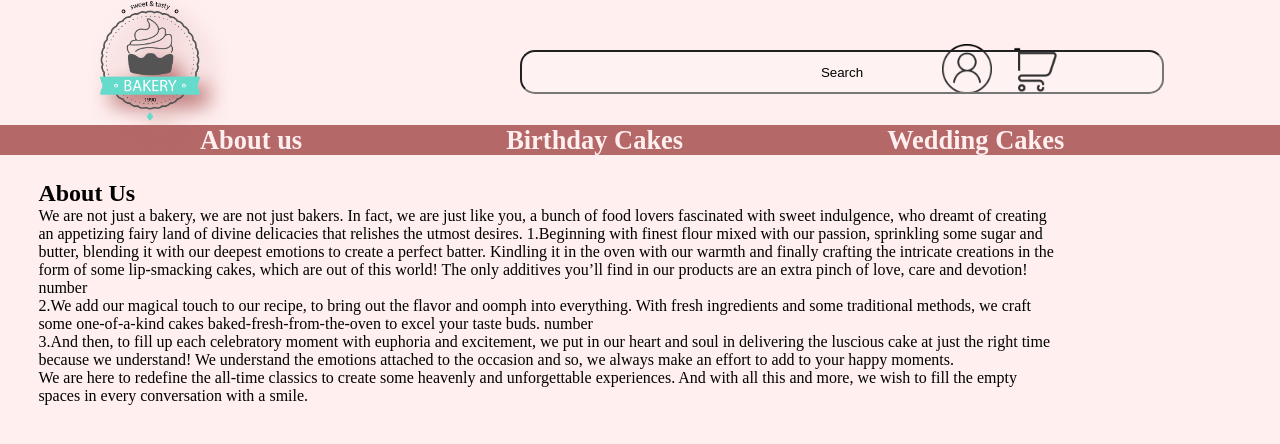
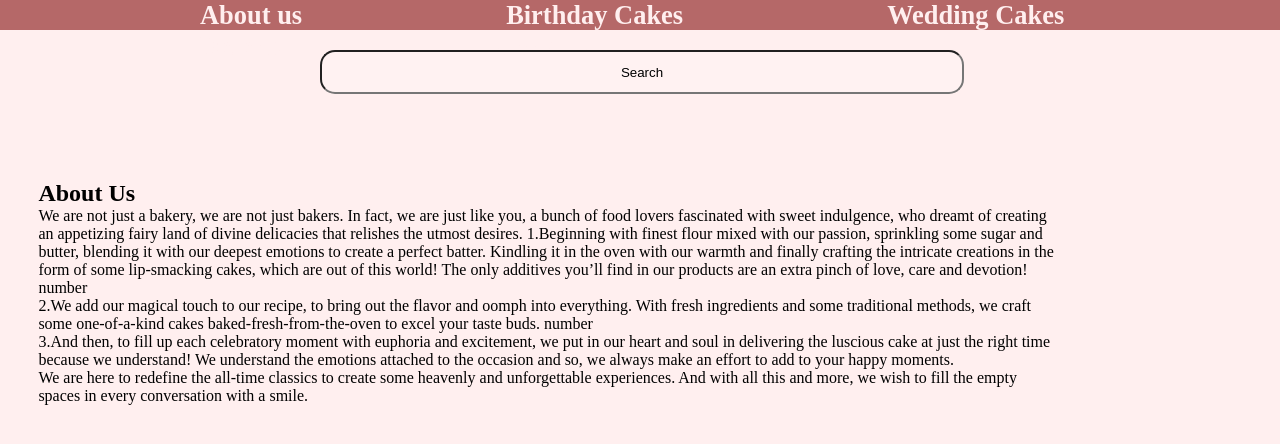
Before and after one commit to Swarajkoppu/html-Cakewebsite, a plain HTML site: page about.html in a window 1280 px wide. Drawn offline with Linux system fonts and the light colour scheme.

Commit message:
Update about.html

```diff
--- a/about.html
+++ b/about.html
@@ -6,10 +6,9 @@
 </head>
 <body>
     <nav>
-        <a href="index.html" class="href"><img  id="logo" src="/assets/logo.png" alt="Logo"></a>
-        <a href="cart.html" class="href"><img id="cart" src="/assets/cart.png" alt="Cart"></a>
+
+
         <input type="text" value="Search" id="search">
-        <a href="login.html" class="href"><img id="login" src="/assets/login.png" alt="login"></a>
         <div class="navbar">
             <ul>
                 <li><a href="about.html">About us</a></li>
```
